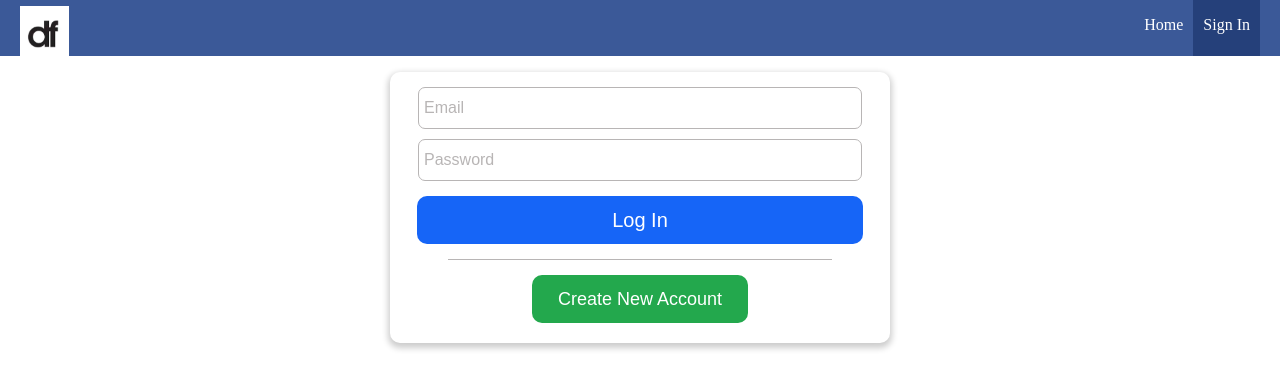
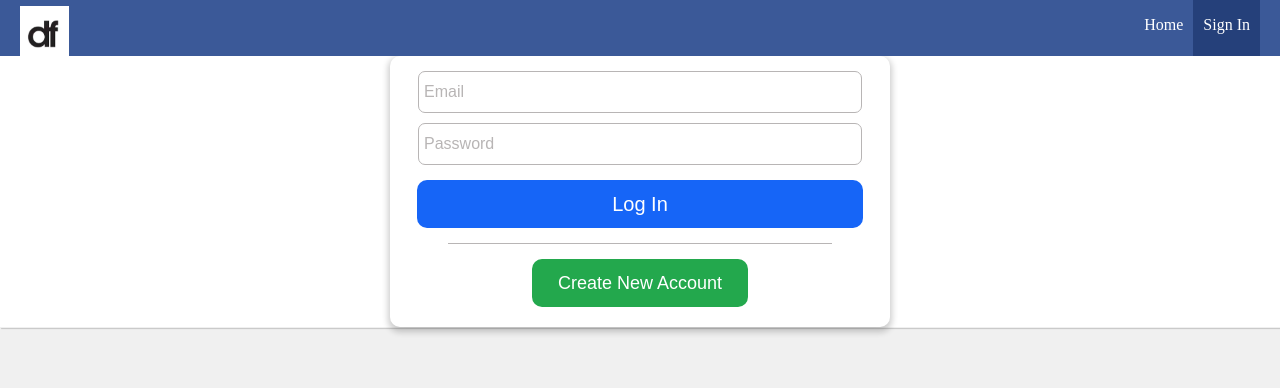
Before and after one commit to jdonesky/mock-fb, a React app: page /authentication in a window 1280 px wide. Shown: the top 388 px of the page. Built offline with nearby package versions, Linux system fonts and the light colour scheme.

Commit message:
fixed background in profile layout - next fix positioning of About container

```diff
--- a/src/components/Profile/ProfileAbout/ProfileAbout.css
+++ b/src/components/Profile/ProfileAbout/ProfileAbout.css
@@ -1,6 +1,11 @@
 
 .AboutContainer {
-    width: 95%;
+    position: absolute;
+    top: 500px;
+    left: 160px;
+    z-index: 5;
+    width: 80%;
+    max-width: 800px;
     margin: 20px auto;
     border: none;
     border-radius: 10px;
@@ -8,6 +13,7 @@
     display: flex;
     align-content: stretch;
     overflow: auto;
+    background: white;
 }
 
 .IndexContainer {
--- a/src/components/Profile/ProfileHeader/ProfileHeader.css
+++ b/src/components/Profile/ProfileHeader/ProfileHeader.css
@@ -1,6 +1,7 @@
 
 .HeaderContainer {
     border-top: none;
+    width: 100%;
     /*border-bottom: 1px solid #b8b5b5;*/
     /*box-shadow: 0 1px 1px 1px rgba(0,0,0,0.15);*/
 }
@@ -33,15 +34,18 @@
 }
 
 .NavigationBar {
-    width: 100%;
+    width: 80%;
+    max-width: 930px;
+    border-left: none;
+    border-right: none;
     height: 60px;
-    margin: 0 10px;
+    margin: 0 auto;
     padding: 0 15px;
     display: flex;
     justify-content: space-between;
     align-items: center;
     font-size: 15px;
-    box-shadow: 0 1px 1px 1px rgba(0,0,0,0.15);
+    /*box-shadow: 0 1px 1px 1px rgba(0,0,0,0.15);*/
 }
 
 .NavigationBar nav {
@@ -179,6 +183,10 @@
     cursor: pointer;
 }
 
+.EditProfile {
+    width: 100px;
+}
+
 .EditControls li:hover {
     background: #d4d4d4;
 }
@@ -190,7 +198,8 @@
 
 .Break {
     height: 1px;
-    width: 95%;
+    width: 85%;
+    max-width: 960px;
     background: #cccccc;
     margin: 5px auto;
 }
--- a/src/components/Profile/ProfileHeader/ProfileHeader.js
+++ b/src/components/Profile/ProfileHeader/ProfileHeader.js
@@ -59,7 +59,7 @@ const profileHeader = (props) => {
                 </nav>
                 <nav>
                     <ul className={classes.EditControls}>
-                        <li>Edit Profile</li>
+                        <li className={classes.EditProfile}>Edit Profile</li>
                         <li><ViewSvg /></li>
                         <li><SearchSvg /></li>
                         <li>...</li>
--- a/src/components/Profile/ProfilePics/ProfilePics.css
+++ b/src/components/Profile/ProfilePics/ProfilePics.css
@@ -11,7 +11,7 @@
     margin: 25px auto;
     border-radius: 200px;
     overflow: hidden;
-    z-index: 1;
+    z-index: 3;
     position: relative;
     top: 80px;
     border: 5px solid white;
@@ -50,7 +50,7 @@
 .CoverPicContainer {
     width: 100%;
     height: 250px;
-    z-index: -1;
+    z-index: 1;
     margin: 0 auto;
     position: absolute;
     background-image: linear-gradient(0deg,#b8b5b5,transparent);
@@ -67,6 +67,7 @@
     background: white;
     border-radius: 10px;
     position: relative;
+    z-index: 2;
     left: 10px;
     bottom: 40px;
     cursor: pointer;
--- a/src/components/UI/Backdrop/Backdrop.css
+++ b/src/components/UI/Backdrop/Backdrop.css
@@ -1,9 +1,9 @@
 .Backdrop {
-  position: fixed;
+  position: relative;
   background-color: rgba(0, 0, 0, 0.5);
   top: 0;
   left: 0;
   height: 100%;
   width: 100%;
-  z-index: 100;
+  z-index: -1;
 }
--- a/src/containers/UserProfile/UserProfile.css
+++ b/src/containers/UserProfile/UserProfile.css
@@ -1,6 +1,13 @@
+
 
 .UserProfile {
-    max-width: 1100px;
+    max-width: 955px;
+    margin: 0 auto;
+}
+
+.SwitchContent {
+    width: 80%;
+    max-width: 930px;
     margin: 0 auto;
 }
 
@@ -24,7 +31,7 @@
     display: flex;
     justify-content: space-between;
     align-items: center;
-    padding: 5px 15px 0 15px;
+    padding: 0;
     box-sizing: border-box;
 }
 
--- a/src/containers/UserProfile/UserProfile.js
+++ b/src/containers/UserProfile/UserProfile.js
@@ -55,9 +55,11 @@ const ProfileAbout = React.lazy(() => {
           <div className={classes.UserProfile}>
             <ProfilePics />
             <ProfileHeader name={props.name}/>
+          </div>
+          <div className={classes.SwitchContent}>
             <Switch>
               <Route path="/user-profile/about" render={(props) => (
-                  <Suspense fallback={<h1>...Loading</h1>}>
+                  <Suspense fallback={<SquareFold />}>
                     <ProfileAbout {...props}/>
                   </Suspense>
               )} />
--- a/src/hoc/Layout/Layout.css
+++ b/src/hoc/Layout/Layout.css
@@ -1,3 +1,29 @@
+.Container {
+    width: 100%;
+    margin: 0;
+    z-index: 0;
+}
+
+.Break {
+    height: 1px;
+    width: 100%;
+    margin: 0;
+    box-shadow: 1px 1px 1px rgba(0,0,0,.2);
+}
+
+.ProfileContentBackdrop {
+    background: rgba(0,0,0,.06);
+    position: fixed;
+    top: 0;
+    left: 0;
+    z-index: -100;
+    height: 100%;
+    width: 100%;
+}
+
 .Content {
-    margin-top: 72px;
+    margin-top: 56px;
+    width: 100%;
+    z-index: 1;
+    background-color: white;
 }
--- a/src/hoc/Layout/Layout.js
+++ b/src/hoc/Layout/Layout.js
@@ -4,12 +4,14 @@ import classes from './Layout.css'
 
 const layout = (props) => {
   return (
-    <React.Fragment>
+    <div className={classes.Container}>
       <Toolbar />
       <div className={classes.Content}>
       {props.children}
       </div>
-    </React.Fragment>
+      <div className={classes.Break}/>
+      <div className={classes.ProfileContentBackdrop} />
+    </div>
   );
 };
 
--- a/src/index.css
+++ b/src/index.css
@@ -1,9 +1,10 @@
 body {
-  margin: 0 0 56px 0;
+  margin: 0;
   padding: 0;
   font-family: "Arial Unicode MS";
 }
 
+
 *:focus {
   outline: none;
 }
```
